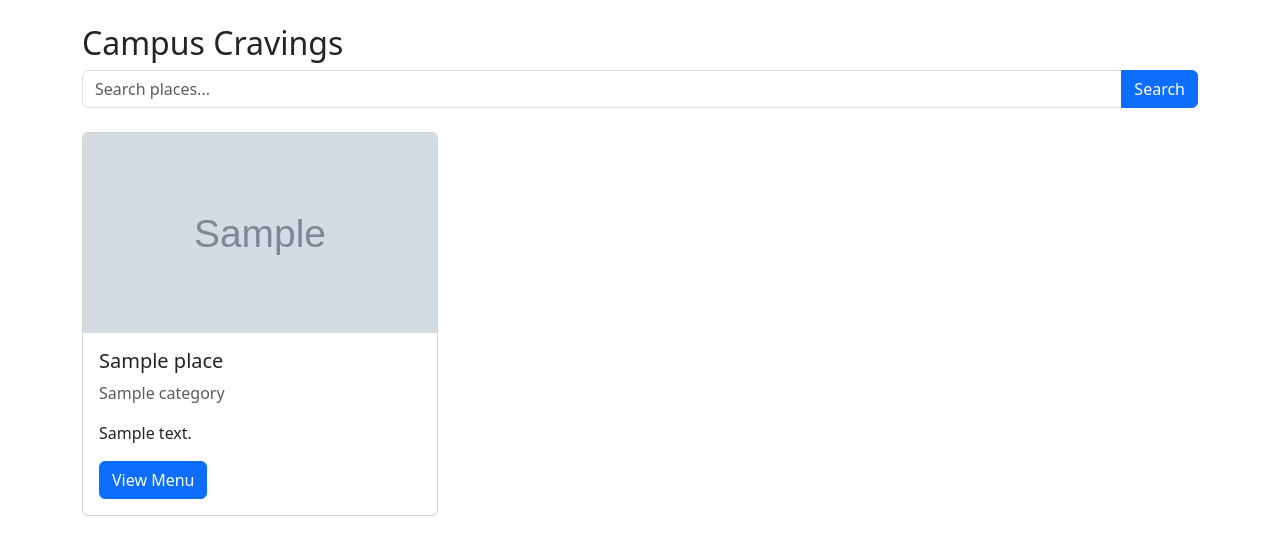
After one commit to campus-cravings-org/campus-cravings, a Python web app: template app/templates/browse_places.html in a window 1280 px wide. The commit adds this page. Shown: the top 555 px of the page. Run offline with Jinja, Linux system fonts and the light colour scheme; the template is opened without the code that fills it: most values are stand-ins (such as "Sample title", 1, 10 or a date in 2020); grey boxes marked "Sample" are stand-in pictures; some libraries are stand-ins or nearby versions.

Commit message:
add browse places page with search

```diff
--- a/app/routers/__init__.py
+++ b/app/routers/__init__.py
@@ -14,4 +14,4 @@ static_files = StaticFiles(directory="app/static")
 router = APIRouter(tags=["Jinja Based Endpoints"], include_in_schema=get_settings().env.lower() in ["dev","development"])
 api_router = APIRouter(tags=["API Endpoints"], prefix="/api")
 
-from . import (index, login, register, admin_home, user_home, users, logout, places)
+from . import (index, login, register, admin_home, user_home, users, logout, places, browse)
--- a/app/routers/index.py
+++ b/app/routers/index.py
@@ -15,7 +15,7 @@ async def index_view(
         user = await get_current_user(request, db)
         if await is_admin(user):
             return RedirectResponse(url=request.url_for('admin_home_view'), status_code=status.HTTP_303_SEE_OTHER)
-        return RedirectResponse(url=request.url_for('user_home_view'), status_code=status.HTTP_303_SEE_OTHER)
+        return RedirectResponse(url=request.url_for('browse_places_view'), status_code=status.HTTP_303_SEE_OTHER)
     response = RedirectResponse(url=request.url_for('login_view'), status_code=status.HTTP_303_SEE_OTHER)
     response.delete_cookie(
         key="access_token",
--- a/app/routers/places.py
+++ b/app/routers/places.py
@@ -13,7 +13,7 @@ async def admin_places_view(request: Request, db: SessionDep, current_user: Auth
     if current_user.role != "admin":
         return RedirectResponse(url=request.url_for("index_view"), status_code=status.HTTP_303_SEE_OTHER)
     places = db.exec(select(Place)).all()
-    return templates.TemplateResponse(request=request, name="admin_places.html", context={"places": places})
+    return templates.TemplateResponse(request=request, name="admin_places.html", context={"places": places, "user": current_user})
 
 # Add a place
 @router.post("/admin/places/add", response_class=HTMLResponse)
--- /dev/null
+++ b/app/templates/browse_places.html
@@ -0,0 +1,38 @@
+{% extends "base.html" %}
+
+{% block content %}
+<div class="container mt-4">
+    <h2>Campus Cravings</h2>
+
+    <!-- Search Bar -->
+    <form method="get" action="/places" class="mb-4">
+        <div class="input-group">
+            <input type="text" name="search" class="form-control" placeholder="Search places..." value="{{ search or '' }}">
+            <button type="submit" class="btn btn-primary">Search</button>
+        </div>
+    </form>
+
+    <!-- Places Cards -->
+    <div class="row">
+        {% for place in places %}
+        <div class="col-md-4 mb-4">
+            <div class="card h-300">
+                <img src="{{ place.image_url if place.image_url else 'https://encrypted-tbn0.gstatic.com/images?q=tbn:ANd9GcT27gTKHqKhHk3i-EiarE5Q9IND_awvKaKjxw&s' }}" class="card-img-top" style="height: 200px; object-fit: cover;">
+                <div class="card-body">
+                    <h5 class="card-title">{{ place.name }}</h5>
+                    <p class="card-text text-muted">{{ place.category }}</p>
+                    <p class="card-text">{{ place.description }}</p>
+                    <a href="/places/{{ place.id }}" class="btn btn-primary">View Menu</a>
+                </div>
+            </div>
+        </div>
+        {% endfor %}
+
+        {% if not places %}
+        <div class="col-12">
+            <p class="text-muted">No places found.</p>
+        </div>
+        {% endif %}
+    </div>
+</div>
+{% endblock %}
```
Also changed, not shown: app/database.py (+18 -8 lines), app/main.py (+11 -0 lines), app/routers/browse.py (added, +31 -0 lines), app/templates/admin_places.html (+5 -4 lines).
